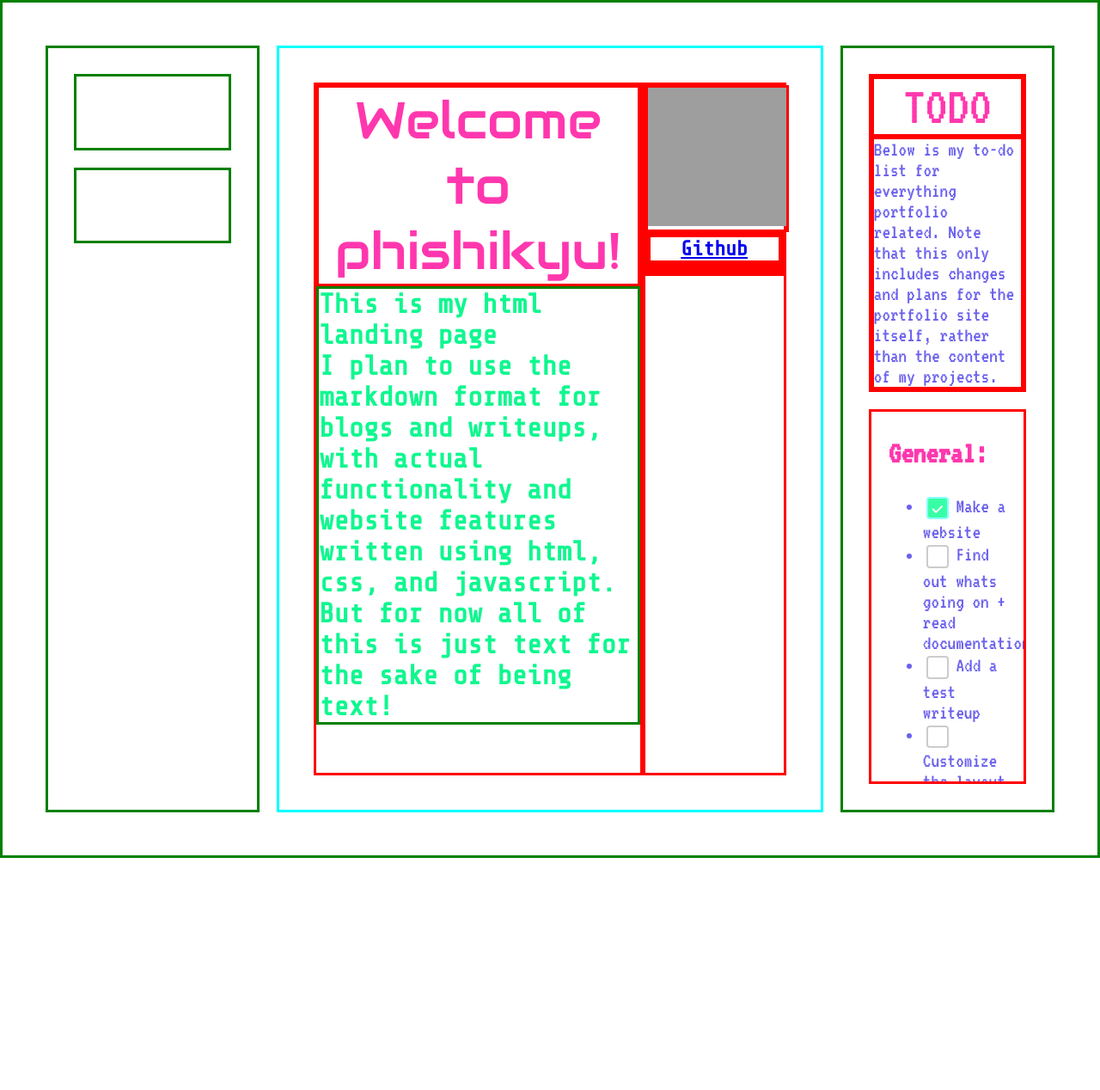
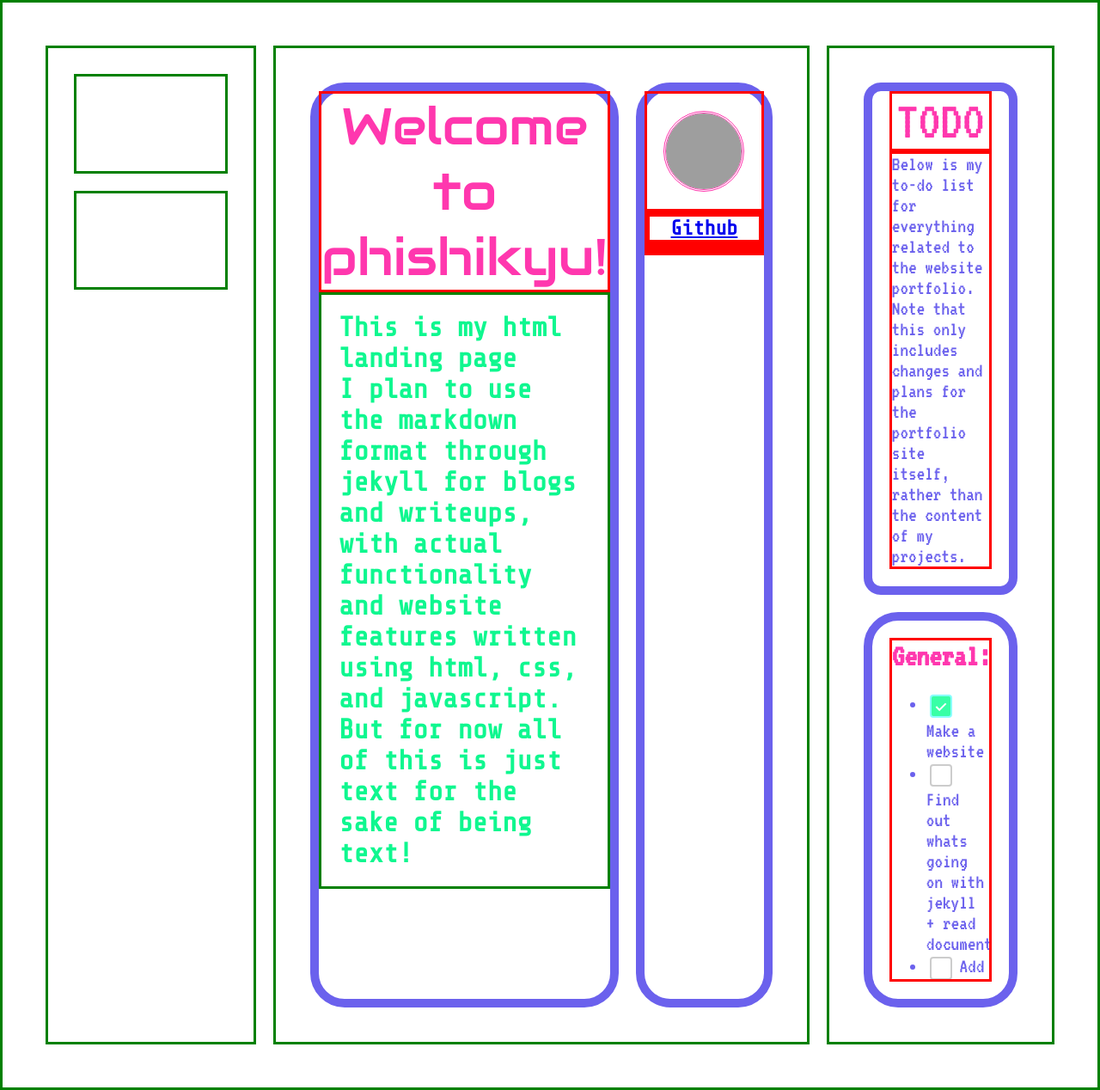
Before and after one commit to phishikyu/portfolio-website, a Jekyll site: the page built from index.html, in a window 1280 px wide. Shown: the whole page at 86% size. Built offline with Jekyll 4.4.1, drawn with Linux system fonts in a browser that asks for light colours; some web fonts are replaced; before the commit the page ends 998 px from its top, so only the background shows below that; grey boxes are pictures that could not be loaded.

Commit message:
Added style borders to sections + neatened TODO panel

```diff
--- a/TODO.md
+++ b/TODO.md
@@ -1,17 +1,16 @@
-
-## <b>General:<b>
+## <b>General:</b>
  - [x] Make a website
- - [ ] Find out whats going on + read documentation
+ - [ ] Find out whats going on with jekyll + read documentation
  - [ ] Add a test writeup
- - [ ] Customize the layout
+ - [ ] Customize the jekyll layout
     - [ ] Create / import layouts for blog pages
         - [ ] Import first, look into cusomizing later
     - [ ] Change the colors
     - [ ] Move the sidebar to the top? + increase margins
-    - [ ] Fonts and other appearance edits
-    - [ ] Add profile photo
-    - [ ] Github and other links
-        - [ ] Bonus: find a way to make it auto-update to match github profile
+    - [x] Fonts and other appearance edits
+    - [x] Add profile photo
+    - [x] Github and other links
+        - [x] Bonus: find a way to make it auto-update to match github profile
 - [ ] Incorporating markdown-translated text into existing HTML + CSS + JavaScript pages for increased coolness
     - [ ] Interactive buttons that display converted markdown text as a window rather than a separate page
 - [ ] Add a second license to protect IP without infringing on the existing MIT license
@@ -22,3 +21,4 @@
 - [ ] Customize + add features and tabs
 - [x] Integrate markdown
 - [ ] Add links + buttons for other sections
+- [ ] Change colors + needs more fish
--- a/index.html
+++ b/index.html
@@ -25,14 +25,14 @@
                 <header class="welcome-header">Welcome to phishikyu!</header>
                 <main class="portfolio-description">
                 This is my html landing page <br>
-                I plan to use the markdown format for blogs and writeups, with actual functionality and website features written using html, css, and javascript. <br>
+                I plan to use the markdown format through jekyll for blogs and writeups, with actual functionality and website features written using html, css, and javascript. <br>
                 But for now all of this is just text for the sake of being text!
                 </main>
             </section>
             <section class="right-half">
                 <!-- Placeholder Image -->
                 <section class="profile-photo">
-                    <img src="https://avatars.githubusercontent.com/u/110137370?v=4" width="100%" height=auto>
+                    <img src="https://avatars.githubusercontent.com/u/110137370?v=4" alt="Profile photo">
                     <!-- <img src="/assets/images/Logo-Placeholder.png" width="100%" height=auto> -->
 
                 </section>
@@ -57,15 +57,17 @@
                     TODO
                 </section>
                 <section class="subtext">
-                    Below is my to-do list for everything portfolio related. Note that this only includes changes and plans for the portfolio site itself, rather than the content of my projects.
+                    Below is my to-do list for everything related to the website portfolio. Note that this only includes changes and plans for the portfolio site itself, rather than the content of my projects.
                 </section>
             </section>
             <section class="todo">
-                <!-- Import Markdown File -->
-                {% capture todo %}
-                {% include_relative TODO.md %}
-                {% endcapture %}
-                {{ todo | markdownify }}
+                <section class="todo-scroll">
+                    <!-- Import Markdown File -->
+                    {% capture todo -%}
+                    {%- include_relative TODO.md -%}
+                    {%- endcapture %}
+                    {{ todo | strip | markdownify }}
+                </section>
             </section>
         </main>
     </main>
--- a/pages/index/style.css
+++ b/pages/index/style.css
@@ -83,11 +83,10 @@ figcaption {
 /* Main Box */
 
 .layout .main-box {
-    border-color: aqua;
     display: flex;
     padding: 40px;
     flex: 3 1 0;
-
+    gap: 20px;
     min-height: 80vh;
 }
 
@@ -95,18 +94,43 @@ figcaption {
     display: flex;
     flex-direction: column;
     width: 70%;
+
+    border-style: solid;
+    border-color: #6b61ed;
+    border-radius: 40px;
+    border-width: 10px;
 }
 
 .main-box .right-half {
     display: flex;
     flex-direction: column;
     width: 30%;
+
+    border-style: solid;
+    border-color: #6b61ed;
+    border-radius: 40px;
+    border-width: 10px;
 }
 
 .right-half .profile-photo {
+    display: flex;
+    justify-content: center;
+    align-items: center;
     width: 100%;
+    padding: 20px;
+    box-sizing: border-box;
     /* Turn this off when no crispy */
     /* image-rendering: crisp-edges; */
+}
+
+.profile-photo img {
+    display: block;
+    width: 95%;
+    border-radius: 50%;
+    border-color: #FF37AE;
+    border-style: double;
+
+    aspect-ratio: 1/1;
 }
 
 .right-half .personal-links {
@@ -135,6 +159,8 @@ figcaption {
     text-align: left;
     font-size: 32px;
     font-weight: 600;
+
+    padding: 20px;
 }
 
 /* Right Sidebar */
@@ -145,14 +171,19 @@ figcaption {
     gap: 20px;
     flex: 1 1 0;
     width: 30vw;
-    padding: 30px;
+    padding: 40px;
     min-width: 0;
-
 }
 
 .sidebar-right .header-box {
     display: flex;
     flex-direction: column;
+    padding: 0px 20px 20px 20px;
+
+    border-radius: 20px;
+    border-color: #6b61ed;
+    border-style: solid;
+    border-width: 10px;
 }
 
 .header-box .header {
@@ -183,11 +214,25 @@ figcaption {
 
 .sidebar-right .todo {
     height: 400px;
+    padding: 20px 20px 20px 20px;
+
+    color: #6b61ed;
+    font-family: "VT323", monospace;
+    font-size: 24px;
+    line-height: 1;
+
+    border-style: solid;
+    border-color: #6b61ed;
+    border-radius: 40px;
+    border-width: 10px;
+
+    display: flex;
+}
+
+.sidebar-right .todo-scroll {
+    height: 100%;
     overflow-y: auto;
-    padding-top: 0px;
-    padding-left: 20px;
-    padding-right: 20px;
-    padding-bottom: 30px;
+    box-sizing: border-box;
 
     text-wrap: wrap;
     white-space: wrap;
@@ -197,6 +242,14 @@ figcaption {
     font-size: 24px;
     line-height: 1;
 }
+
+.sidebar-right .todo-scroll h2 {
+    margin-top: 0;
+    margin-bottom: 0.35em;
+    line-height: 1;
+}
+
+
 
 /* Checkboxes for markdown */
 .todo input[type="checkbox"]{
```
